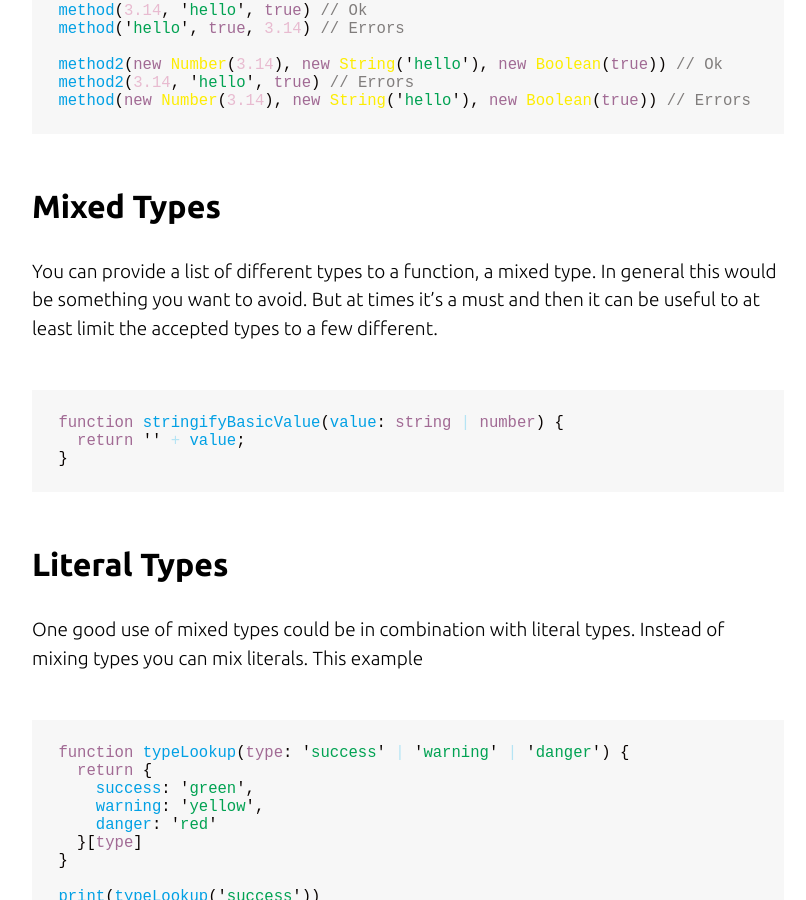
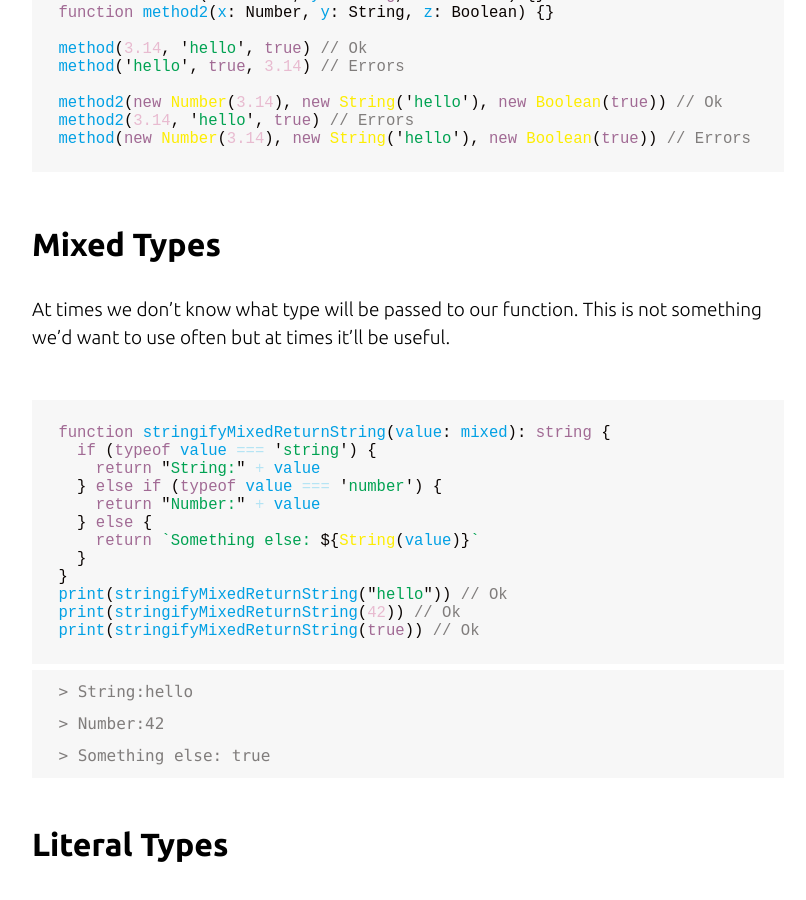
Before and after one commit to stenehall/stenehall.github.io, a Jekyll site: the page built from _posts/2017-07-04-learning-flow.md, in a window 1280 px wide and 900 px high, scrolled down 1375 px. Shown: the whole window, without its empty margins (232-1038 px from the left). Built offline with Jekyll 4.4.1, drawn with Linux system fonts in a browser that asks for light colours; nearby versions of some CDN libraries; comment, search, counter and statistics services are not loaded; some of the changed text lies outside the part shown.

Commit message:
Union types, fix mixed type

````diff
--- a/_posts/2017-07-04-learning-flow.md
+++ b/_posts/2017-07-04-learning-flow.md
@@ -48,12 +50,21 @@
 
 ## Mixed Types
 
-You can provide a list of different types to a function, a mixed type. In general this would be something you want to avoid. But at times it's a must and then it can be useful to at least limit the accepted types to a few different.
+At times we don't know what type will be passed to our function. This is not something we'd want to use often but at times it'll be useful.
 
 ```typescript
-function stringifyBasicValue(value: string | number) {
-  return '' + value;
+function stringifyMixedReturnString(value: mixed): string {
+  if (typeof value === 'string') {
+    return "String:" + value
+  } else if (typeof value === 'number') {
+    return "Number:" + value
+  } else {
+    return `Something else: ${String(value)}`
+  }
 }
+print(stringifyMixedReturnString("hello")) // Ok
+print(stringifyMixedReturnString(42)) // Ok
+print(stringifyMixedReturnString(true)) // Ok
 ```
 
 ## Literal Types
@@ -276,3 +287,19 @@
   return {value};
 }
 ```
+
+
+### Union types
+
+You can provide a list of different types to a function, a union type. In general this would be something you want to avoid. But at times it's a must but then it can be useful to at least limit the accepted types to a few different.
+
+When creating a union type you need to make sure you handle all types.
+
+```typescript
+function stringifyBasicValue(value: string | number) {
+  return '' + value
+}
+print(stringifyBasicValue('foobar')) // Ok
+print(stringifyBasicValue(10)) // Ok
+print(stringifyBasicValue(true)) // Error
+```
````
Also changed, not shown: other parts of _posts/2017-07-04-learning-flow.md (+3 -1 lines), code/flow.js (+22 -8 lines).
